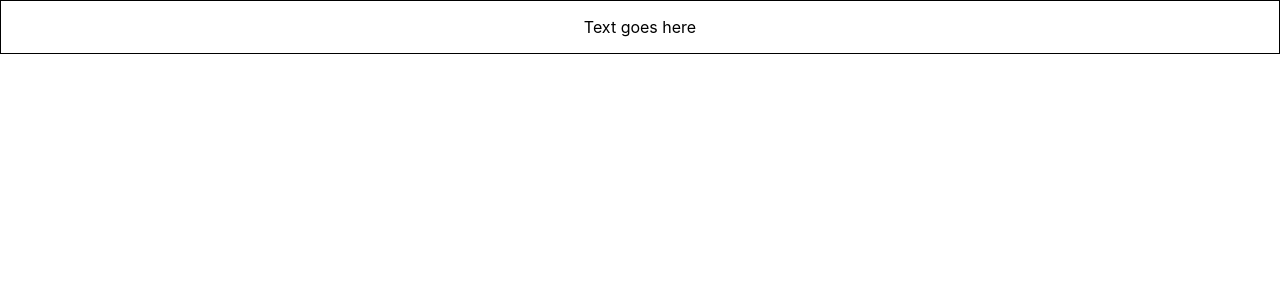
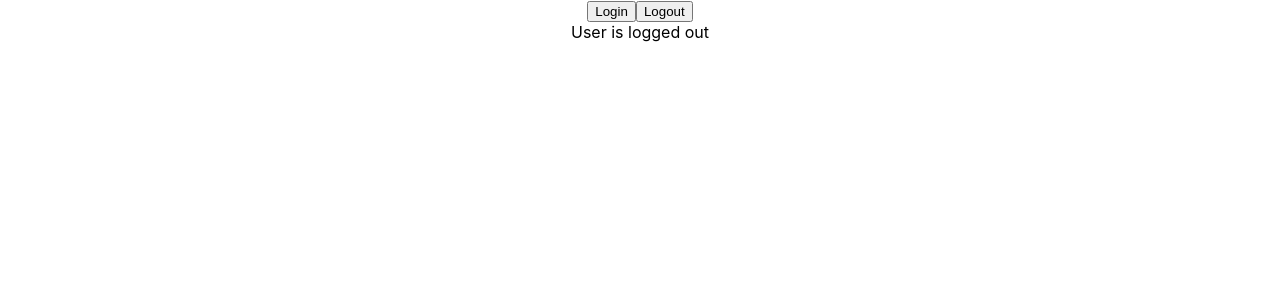
Before and after one commit to abhisheksunil2201/learning-react-typescript, a React (Create React App) app: page / in a window 1280 px wide. Shown: the top 300 px of the page. Built offline with nearby package versions, Linux system fonts and the light colour scheme.

Commit message:
lesson-6 useState Hook

```diff
--- a/src/App.tsx
+++ b/src/App.tsx
@@ -1,10 +1,9 @@
 import './App.css';
-import { Container } from './components/Container';
-
+import { LoggedIn } from './components/state/LoggedIn';
 function App() {
   return (
     <div className="App">
-      <Container styles={{border: '1px solid black',padding:'1rem'}}/>
+      <LoggedIn />
     </div>
   );
 }
--- /dev/null
+++ b/src/components/state/LoggedIn.tsx
@@ -0,0 +1,18 @@
+import { useState } from "react"
+
+export const LoggedIn = () => {
+    const[isLoggedIn,setIsLoggedIn] = useState(false)
+    const handleLogin = () =>{
+        setIsLoggedIn(true)
+    }
+    const handleLogout = () =>{
+        setIsLoggedIn(false)
+    }
+    return (
+        <div>
+            <button onClick={handleLogin}>Login</button>
+            <button onClick={handleLogout}>Logout</button>
+            <div>User is {isLoggedIn?"logged in":"logged out"}</div>
+        </div>
+    )
+}
```
